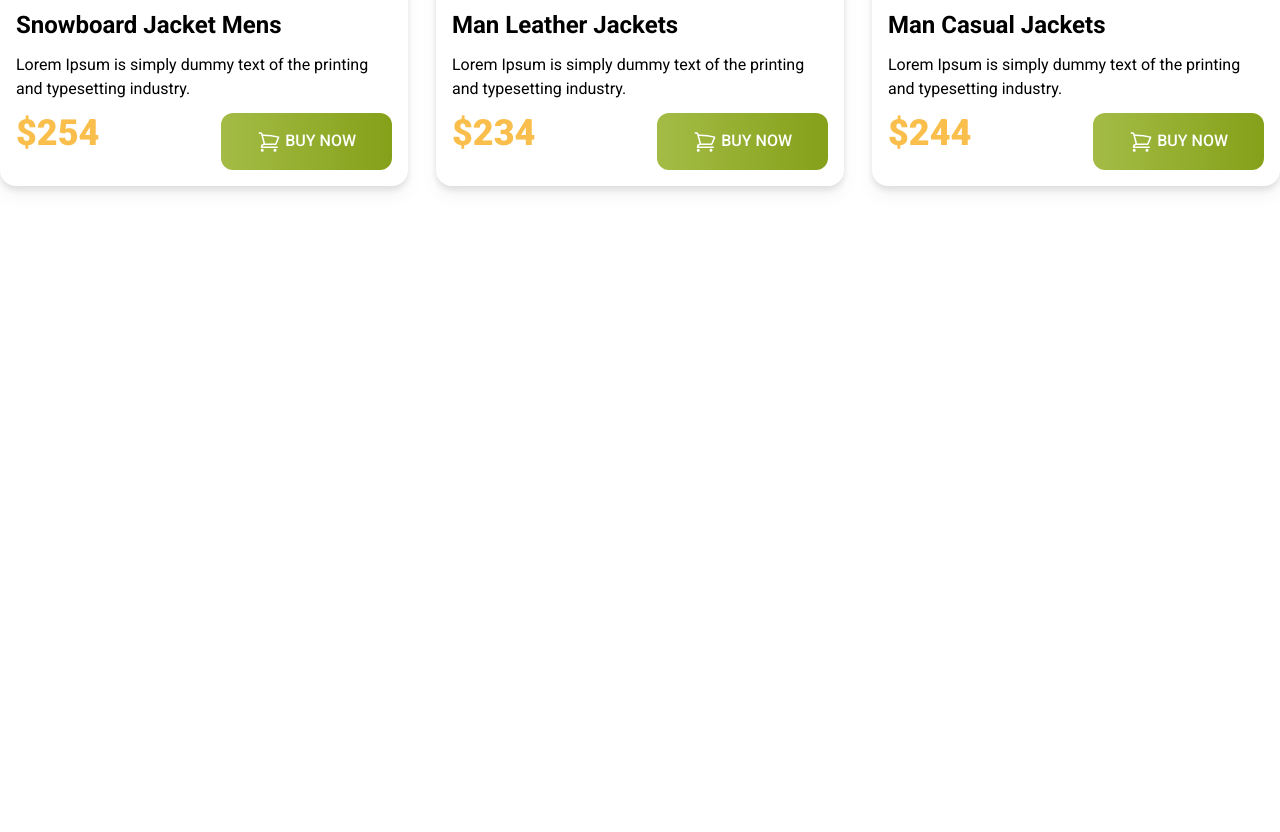
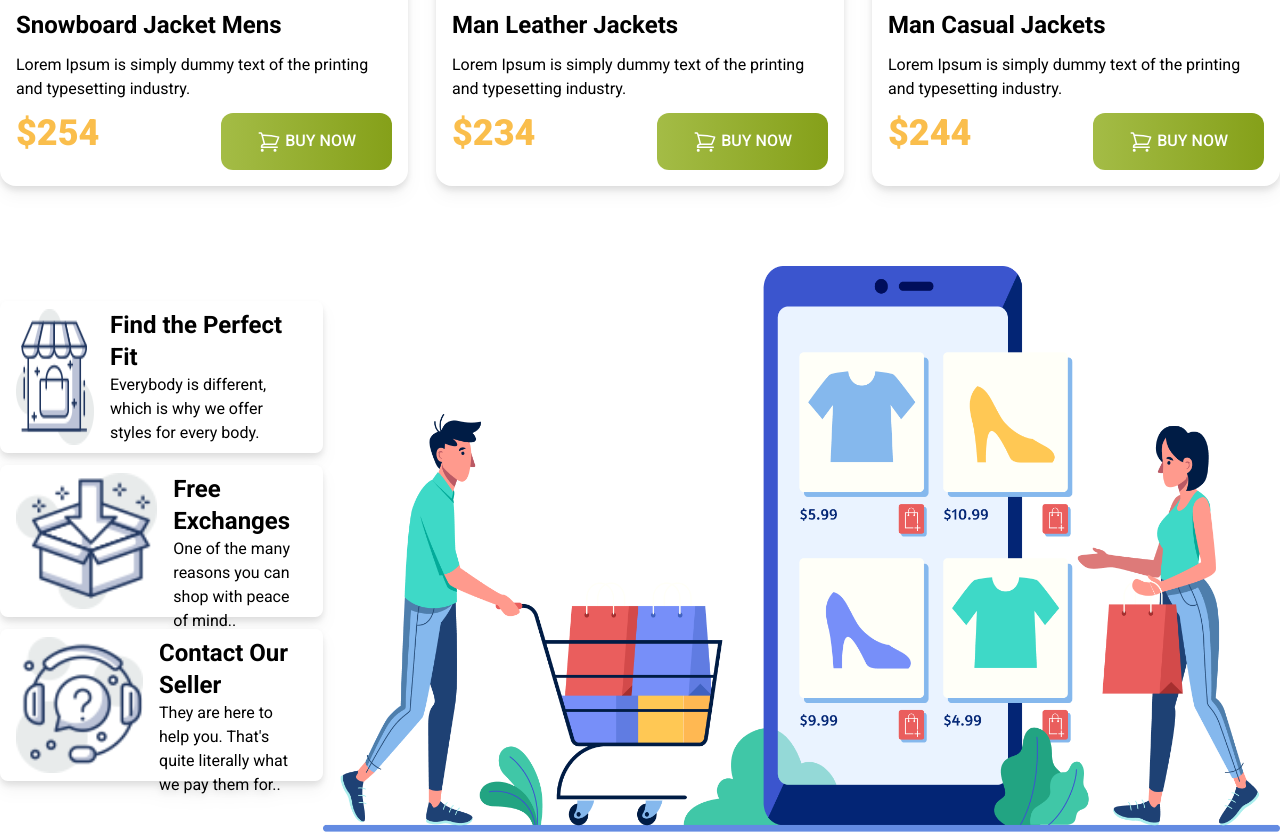
Before and after one commit to Mafuzur560/penguin-fashion-tailwind-css, a plain HTML site: page index.html in a window 1280 px wide. Shown: the part 1996-2828 px from the top of the page. Before the commit the page ends 2246 px from the top, so only its background shows below. Drawn offline with nearby package versions, Linux system fonts and the light colour scheme.

Commit message:
Service section added

```diff
--- a/index.html
+++ b/index.html
@@ -168,6 +168,39 @@
                 </div>
             </div>
         </section>
+        <section class="flex flex-col space-y-4 md:flex-row justify-between items-center">
+
+
+            <div class=" font-roboto ">
+
+                <div class="grid grid-rows-3 gap-3">
+                    <div class="flex py-2 px-4 space-x-4 bg-white drop-shadow-lg rounded-lg">
+                        <img src="images/icon/image 12.png" alt="">
+                        <div class="">
+                            <h4 class="text-2xl font-bold">Find the Perfect Fit</h4>
+                            <p>Everybody is different, which is why we offer styles for every body.</p>
+                        </div>
+                    </div>
+                    <div class="flex py-2 px-4 space-x-4 bg-white drop-shadow-lg rounded-lg">
+                        <img src="images/icon/image 13.png" alt="">
+                        <div>
+                            <h4 class="text-2xl font-bold">Free Exchanges</h4>
+                            <p>One of the many reasons you can shop with peace of mind..</p>
+                        </div>
+                    </div>
+                    <div class="flex py-2 px-4 space-x-4 bg-white drop-shadow-lg rounded-lg">
+                        <img src="images/icon/image 14.png" alt="">
+                        <div>
+                            <h4 class="text-2xl font-bold">Contact Our Seller</h4>
+                            <p>They are here to help you. That's quite literally what we pay them for..</p>
+                        </div>
+                    </div>
+                </div>
+            </div>
+            <div>
+                <img src="images/shopping.png" alt="">
+            </div>
+        </section>
     </main>
 </body>
 </html>
```
Also changed, not shown: images/icon/image 12.png (added), images/icon/image 13.png (added), images/icon/image 14.png (added).
